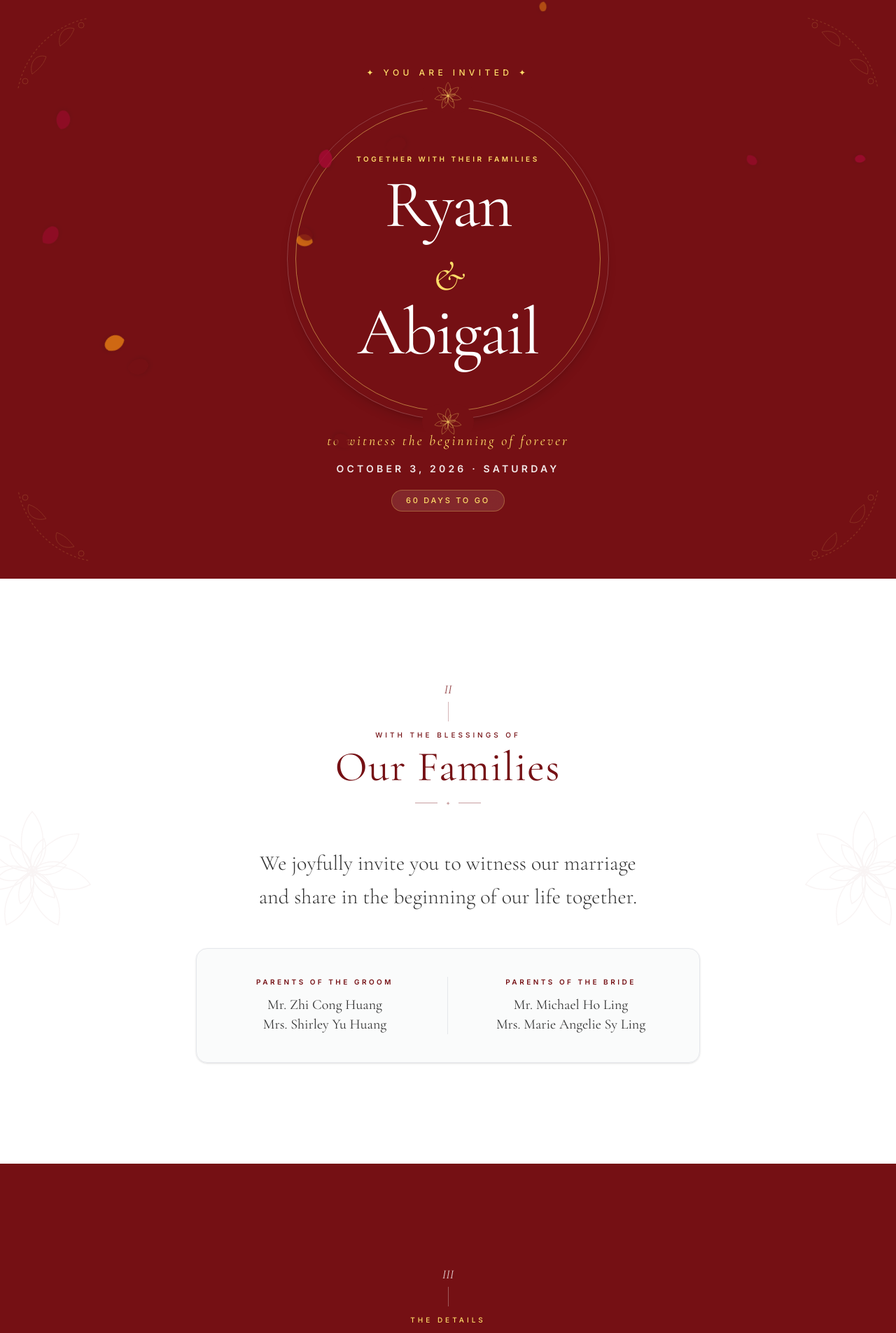
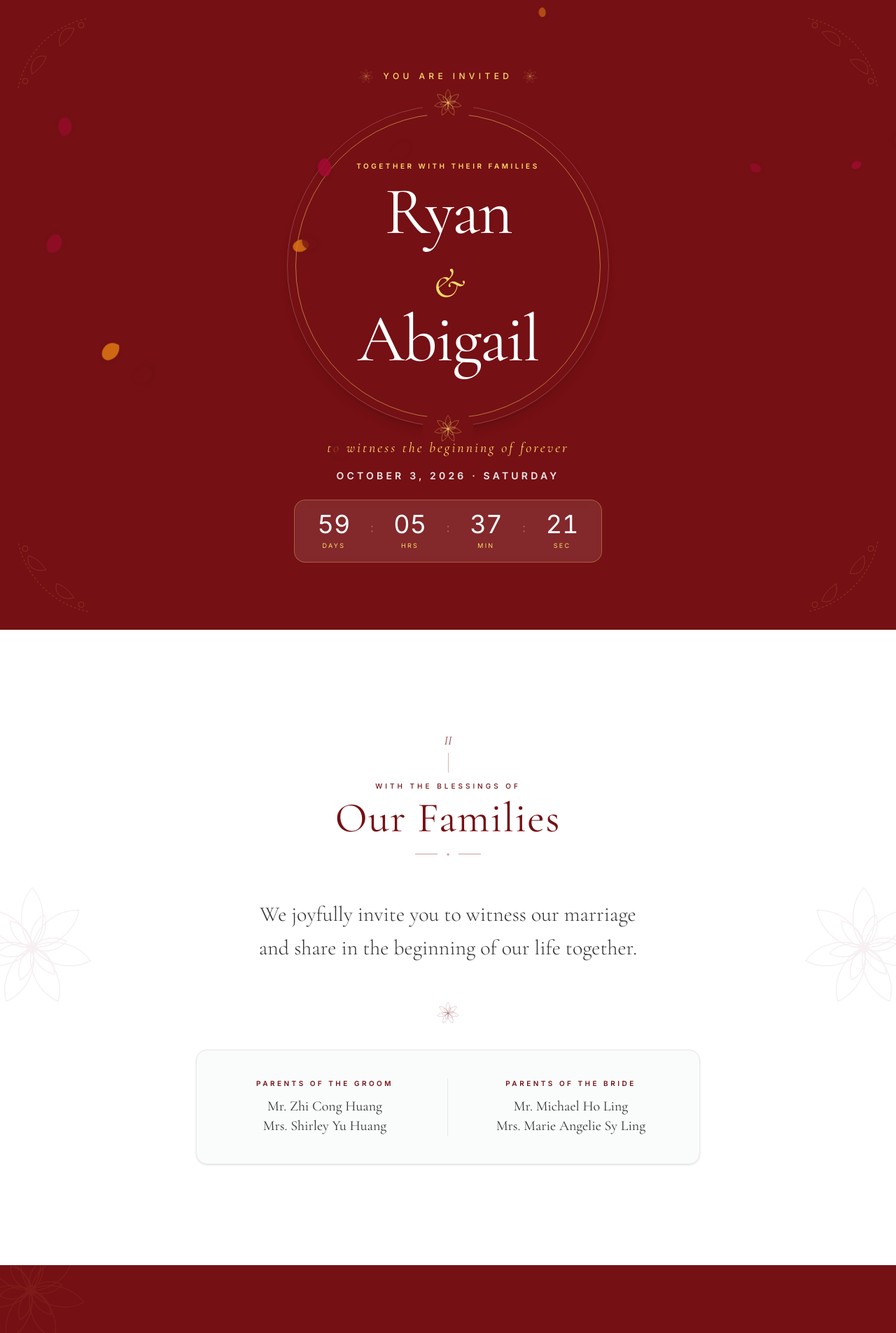
Before and after one commit to mnsling/weddinginv, a React (Vite) app: page / in a window 1280 px wide. Shown: the top 1905 px of the page at 70% size. Built offline with nearby package versions, Linux system fonts and the light colour scheme.

Commit message:
add countdown

```diff
--- a/src/App.jsx
+++ b/src/App.jsx
@@ -257,22 +257,55 @@ function CornerFloral({ tone = "#751014", opacity = 0.25, className = "" }) {
 }
 
 // ---------------------------------------------------------------------------
-// Countdown Hook
+// Countdown Hook — ticks every second, returns days/hours/minutes/seconds
 // ---------------------------------------------------------------------------
-function useDaysUntil(dateString) {
-  const [days, setDays] = useState(0);
+function useCountdown(dateString) {
+  const [timeLeft, setTimeLeft] = useState({
+    days: 0,
+    hours: 0,
+    minutes: 0,
+    seconds: 0,
+    done: false,
+  });
+
   useEffect(() => {
     const target = new Date(dateString).getTime();
     const update = () => {
-      const now = Date.now();
-      const diff = Math.max(0, Math.ceil((target - now) / (1000 * 60 * 60 * 24)));
-      setDays(diff);
+      const diff = target - Date.now();
+      if (diff <= 0) {
+        setTimeLeft({ days: 0, hours: 0, minutes: 0, seconds: 0, done: true });
+        return;
+      }
+      setTimeLeft({
+        days: Math.floor(diff / (1000 * 60 * 60 * 24)),
+        hours: Math.floor((diff / (1000 * 60 * 60)) % 24),
+        minutes: Math.floor((diff / (1000 * 60)) % 60),
+        seconds: Math.floor((diff / 1000) % 60),
+        done: false,
+      });
     };
     update();
-    const id = setInterval(update, 1000 * 60 * 60);
+    const id = setInterval(update, 1000);
     return () => clearInterval(id);
   }, [dateString]);
-  return days;
+
+  return timeLeft;
+}
+
+// ---------------------------------------------------------------------------
+// Countdown display — four ticking stat blocks
+// ---------------------------------------------------------------------------
+function CountdownStat({ value, label }) {
+  return (
+    <div className="flex flex-col items-center min-w-[52px] sm:min-w-[64px]">
+      <span className="font-inter text-2xl sm:text-3xl md:text-4xl text-white tabular-nums leading-none">
+        {String(value).padStart(2, "0")}
+      </span>
+      <span className="text-[8px] sm:text-[9px] tracking-[0.25em] uppercase text-[#ffdd69] mt-1.5">
+        {label}
+      </span>
+    </div>
+  );
 }
 
 // ---------------------------------------------------------------------------
@@ -382,7 +415,7 @@ function Swatch({ hex }) {
 // Main Component
 // ---------------------------------------------------------------------------
 export default function WeddingInvite() {
-  const days = useDaysUntil("2026-10-03T15:00:00");
+  const countdown = useCountdown("2026-10-03T15:00:00");
 
   const palette = [
     "#693e21",
@@ -392,6 +425,7 @@ export default function WeddingInvite() {
     "#6f7b32",
     "#e17a13",
     "#ffdd69",
+    "#ed9e9e",
     "#ebd1b7",
   ];
 
@@ -496,9 +530,13 @@ export default function WeddingInvite() {
 
           <div className="relative z-10 flex flex-col items-center text-center max-w-3xl mx-auto px-6">
             <Reveal delay={40}>
-              <p className="text-[#ffdd69] text-[10px] sm:text-xs tracking-[0.45em] uppercase font-medium mb-3">
-                ✦ You Are Invited ✦
-              </p>
+              <div className="flex items-center justify-center gap-3 mb-3">
+                <Rose size={26} tone="#ffdd69" opacity={0.6} />
+                <p className="text-[#ffdd69] text-[10px] sm:text-xs tracking-[0.45em] uppercase font-medium">
+                  You Are Invited
+                </p>
+                <Rose size={26} tone="#ffdd69" opacity={0.6} />
+              </div>
             </Reveal>
 
             <Reveal delay={100} scale>
@@ -541,10 +579,22 @@ export default function WeddingInvite() {
             </Reveal>
 
             <Reveal delay={280}>
-              <div className="inline-block mt-5 px-5 py-1.5 rounded-full bg-white/10 border border-[#ffdd69]/30 backdrop-blur-sm">
-                <p className="text-[#ffdd69] text-[11px] tracking-[0.25em] uppercase font-medium">
-                  {days > 0 ? `${days} days to go` : "Today is the day"}
-                </p>
+              <div className="mt-6 flex items-center justify-center gap-3 sm:gap-5 px-6 py-4 rounded-2xl bg-white/10 border border-[#ffdd69]/30 backdrop-blur-sm">
+                {countdown.done ? (
+                  <p className="text-[#ffdd69] text-xs tracking-[0.25em] uppercase font-medium px-4">
+                    Today is the day
+                  </p>
+                ) : (
+                  <>
+                    <CountdownStat value={countdown.days} label="Days" />
+                    <span className="text-[#ffdd69]/40 font-display text-2xl -mt-3">:</span>
+                    <CountdownStat value={countdown.hours} label="Hrs" />
+                    <span className="text-[#ffdd69]/40 font-display text-2xl -mt-3">:</span>
+                    <CountdownStat value={countdown.minutes} label="Min" />
+                    <span className="text-[#ffdd69]/40 font-display text-2xl -mt-3">:</span>
+                    <CountdownStat value={countdown.seconds} label="Sec" />
+                  </>
+                )}
               </div>
             </Reveal>
           </div>
@@ -555,13 +605,13 @@ export default function WeddingInvite() {
           <Rose
             size={220}
             tone="#751014"
-            opacity={0.04}
+            opacity={0.06}
             className="absolute -left-16 top-1/2 -translate-y-1/2 pointer-events-none"
           />
           <Rose
             size={220}
             tone="#751014"
-            opacity={0.04}
+            opacity={0.06}
             className="absolute -right-16 top-1/2 -translate-y-1/2 pointer-events-none"
           />
 
@@ -578,6 +628,12 @@ export default function WeddingInvite() {
                 We joyfully invite you to witness our marriage and share in the
                 beginning of our life together.
               </p>
+            </Reveal>
+
+            <Reveal delay={110}>
+              <div className="flex justify-center mb-8">
+                <Rose size={40} tone="#751014" opacity={0.6} />
+              </div>
             </Reveal>
 
             <Reveal delay={160}>
@@ -610,7 +666,19 @@ export default function WeddingInvite() {
         </section>
 
         {/* ----------------------------------------------------- DETAILS (SECTION III - BG #751014) */}
-        <section className="relative bg-[#751014] text-white py-24 md:py-36">
+        <section className="relative bg-[#751014] text-white py-24 md:py-36 overflow-hidden">
+          <Rose
+            size={200}
+            tone="#ffdd69"
+            opacity={0.06}
+            className="absolute -top-16 -left-14 pointer-events-none"
+          />
+          <Rose
+            size={240}
+            tone="#ffffff"
+            opacity={0.05}
+            className="absolute -bottom-20 -right-16 pointer-events-none"
+          />
           <div className="relative max-w-4xl mx-auto px-6">
             <SectionHeader
               numeral="III"
@@ -644,6 +712,12 @@ export default function WeddingInvite() {
 
         {/* ---------------------------------------------------- TIMELINE (SECTION IV - BG WHITE) */}
         <section className="relative bg-white text-[#333333] py-24 md:py-36 overflow-hidden">
+          <Rose
+            size={200}
+            tone="#751014"
+            opacity={0.03}
+            className="absolute -left-20 -top-14 pointer-events-none"
+          />
           <Rose
             size={280}
             tone="#751014"
@@ -687,6 +761,19 @@ export default function WeddingInvite() {
             {/* Overlay for contrast */}
             <div className="absolute inset-0 bg-black/40" />
           </div>
+
+          <Rose
+            size={130}
+            tone="#ffdd69"
+            opacity={0.18}
+            className="absolute top-6 left-2 sm:left-8 pointer-events-none"
+          />
+          <Rose
+            size={150}
+            tone="#ffffff"
+            opacity={0.14}
+            className="absolute bottom-6 right-2 sm:right-8 pointer-events-none"
+          />
 
           <div className="relative z-10 max-w-3xl mx-auto px-6">
             <SectionHeader
@@ -752,6 +839,12 @@ export default function WeddingInvite() {
 
         {/* ----------------------------------------------------- CLOSING (SECTION VI - BG WHITE) */}
         <section className="relative bg-white px-6 py-12 md:py-16 text-center overflow-hidden">
+          <Rose
+            size={320}
+            tone="#751014"
+            opacity={0.04}
+            className="absolute left-1/2 top-1/2 -translate-x-1/2 -translate-y-1/2 pointer-events-none"
+          />
           <div className="relative z-10 max-w-xl mx-auto flex flex-col items-center">
             <Reveal delay={60}>
               <div className="flex justify-center mb-4">
```
